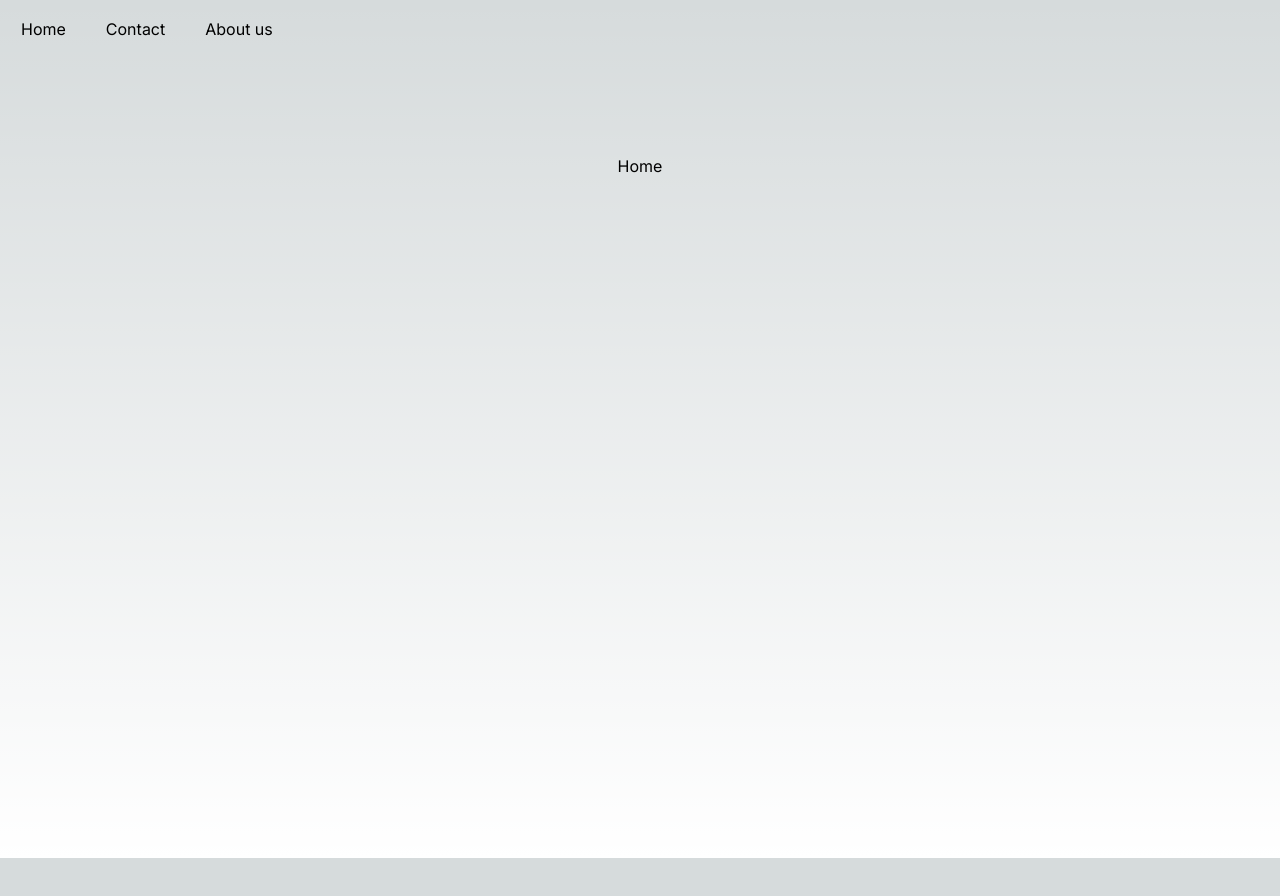
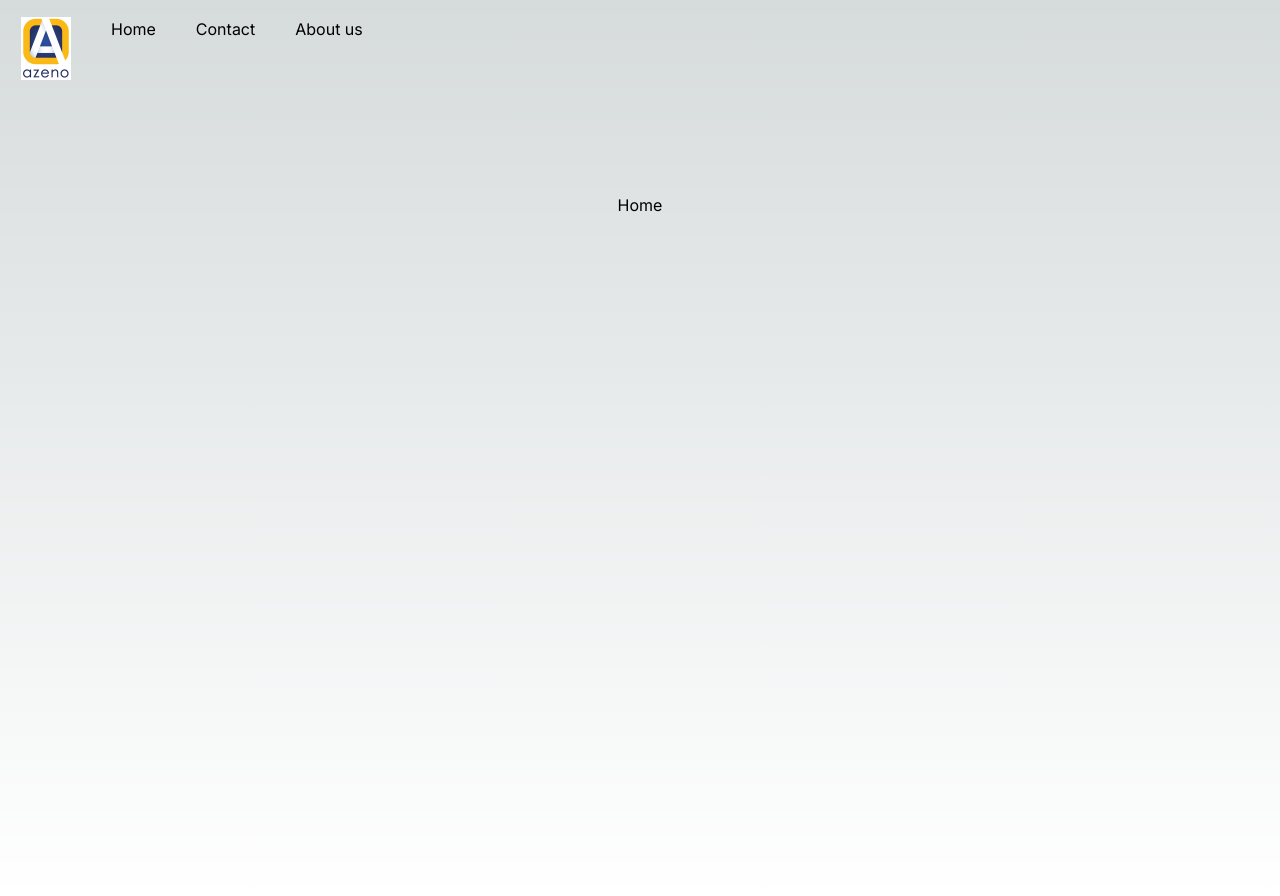
Before and after one commit to martaN7/azeno_site, a Next.js app: page / in a window 1280 px wide. Before the commit the page ends 858 px from the top, so only its background shows below. Built offline with nearby package versions, Linux system fonts and the light colour scheme.

Commit message:
add logo to navbar

```diff
--- a/src/components/Navbar.tsx
+++ b/src/components/Navbar.tsx
@@ -1,8 +1,14 @@
 import Link from "next/link";
+import Image from "next/image";
 
 function Navbar() {
     return (
         <nav className="group flex justify-items-center gap-10 rounded-lg border border-transparent px-5 py-4 transition-colors hover:border-gray-300 hover:bg-gray-100 hover:dark:border-neutral-700 hover:dark:bg-neutral-800/30">
+            <Link
+                className="pointer-events-none lg:pointer-events-auto lg:p-0"
+                href="/">
+                <Image src="/logo.png" alt="Azeno Company logo" width="50" height="63" />
+            </Link>
             <Link
                 className="pointer-events-none lg:pointer-events-auto lg:p-0"
                 href="/">Home</Link>
```
Also changed, not shown: public/logo.png (added).
